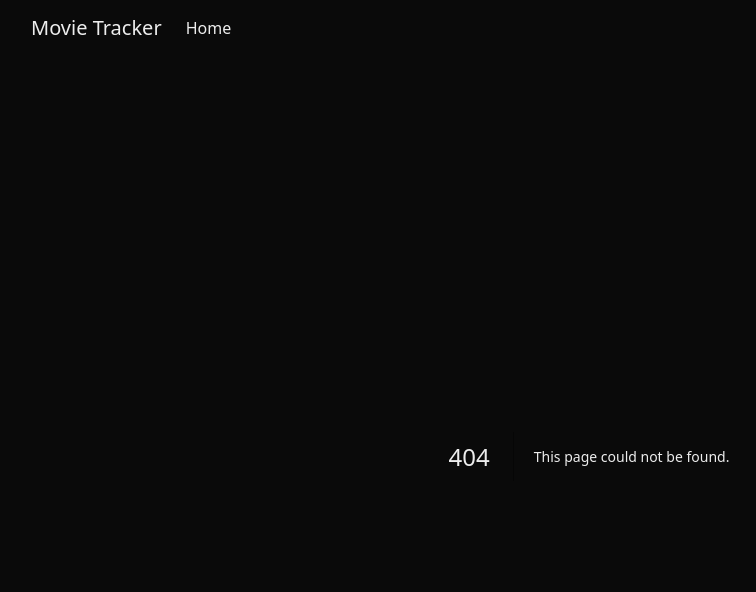
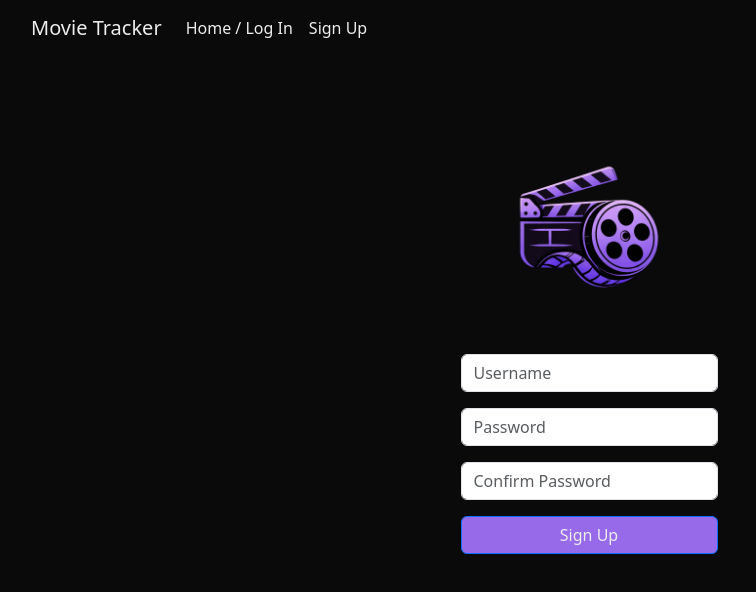
Before and after one commit to KyleMardell/movie-tracker-frontend, a Next.js app: page /signup in a window 1280 px wide. Before the commit this address had no page. Shown: the top 592 px of the page, without its empty margins (51-807 px from the left). Built offline with nearby package versions, Linux system fonts and the light colour scheme.

Commit message:
Update watched button to update context state and change to watched/unwatched text. Add initial sign up page.

```diff
--- a/src/app/components/nav/NavBar.tsx
+++ b/src/app/components/nav/NavBar.tsx
@@ -37,7 +37,8 @@ const NavBar = () => {
                             <Nav.Link onClick={() => {handleShowLogout(); setExpanded(false);}}>Log Out</Nav.Link>
                             </> :
                             <>
-                            <Nav.Link as={Link} href="/" onClick={() => setExpanded(false)}>Home</Nav.Link>
+                            <Nav.Link as={Link} href="/" onClick={() => setExpanded(false)}>Home / Log In</Nav.Link>
+                            <Nav.Link as={Link} href="/signup" onClick={() => setExpanded(false)}>Sign Up</Nav.Link>
                             </>
                         }
                     </Nav>
--- a/src/app/globals.css
+++ b/src/app/globals.css
@@ -30,7 +30,6 @@ a {
 
 a,
 button,
-input,
 textarea,
 select {
     color: var(--foreground) !important;
--- /dev/null
+++ b/src/app/signup/SignUpPage.module.css
@@ -0,0 +1,10 @@
+.logo {
+    width: auto;
+    height: 250px;
+    display: block;
+    margin: 0 auto;
+}
+
+.signupButton {
+    background-color: #966AE8;
+}
--- /dev/null
+++ b/src/app/signup/page.tsx
@@ -0,0 +1,104 @@
+"use client"
+
+import { Form, Container, Row, Col, Button } from "react-bootstrap";
+import styles from "./SignUpPage.module.css";
+import { useState } from "react";
+
+// Types
+type SignUpFormData = {
+    username: string;
+    password1: string;
+    password2: string;
+}
+
+type signUpPayload = { username: string; password: string; }
+
+const SignUpPage = () => {
+    const [signUpData, setSignUpData] = useState<SignUpFormData>({
+        username: "",
+        password1: "",
+        password2: "",
+    });
+    const { username, password1, password2 } = signUpData;
+
+    const payload: signUpPayload = {
+        username,
+        password: password1,
+    };
+
+    const handleChange = (event: React.ChangeEvent<HTMLInputElement>) => {
+        const { name, value } = event.target;
+        setSignUpData(prev => ({
+            ...prev,
+            [name]: value,
+        }));
+    };
+
+    const handleSubmit = async (e: React.FormEvent) => {
+        e.preventDefault();
+        console.log(username, password1, password2);
+        if (password1 === password2) {
+            // try sign up
+            console.log("passwords match");
+        } else {
+            // show warning message
+            console.log("passwords DO NOT match");
+        }
+    };
+
+
+    return (
+        <Container>
+            <Row className="mt-5">
+                <Col>
+                    <img src="/images/logo.png" alt="Movie Tracker Logo" className={styles.logo} />
+                </Col>
+            </Row>
+            <Row>
+                <Col className="d-flex justify-content-center">
+                    <Form onSubmit={handleSubmit} className="d-flex flex-column text-center">
+                        <Form.Group controlId="username" className="mb-3">
+                            <Form.Label className="d-none">Username</Form.Label>
+                            <Form.Control
+                                type="text"
+                                placeholder="Username"
+                                name="username"
+                                value={username}
+                                onChange={handleChange}
+                                required
+                            />
+                        </Form.Group>
+                        <Form.Group controlId="password1" className="mb-3">
+                            <Form.Label className="d-none">Password</Form.Label>
+                            <Form.Control
+                                type="password"
+                                placeholder="Password"
+                                name="password1"
+                                value={password1}
+                                onChange={handleChange}
+                                required
+                            />
+                        </Form.Group>
+                        <Form.Group controlId="password2" className="mb-3">
+                            <Form.Label className="d-none">
+                                Confirm Password
+                            </Form.Label>
+                            <Form.Control
+                                type="password"
+                                placeholder="Confirm Password"
+                                name="password2"
+                                value={password2}
+                                onChange={handleChange}
+                                required
+                            />
+                        </Form.Group>
+                        <Button type="submit" className={styles.signupButton}>Sign Up</Button>
+                    </Form>
+                </Col>
+            </Row>
+
+        </Container>
+    )
+}
+
+export default SignUpPage
```
Also changed, not shown: src/app/components/moviemodal/MovieModal.tsx (+19 -8 lines).
